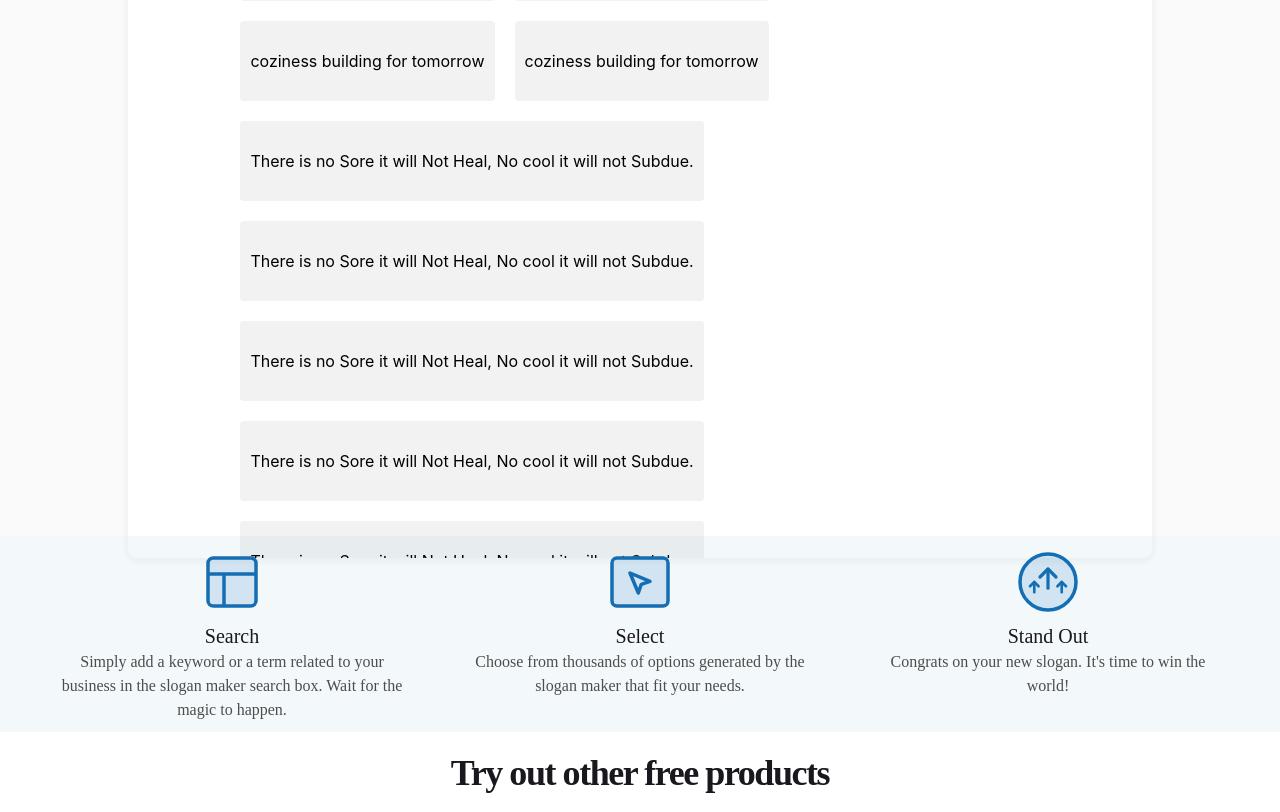
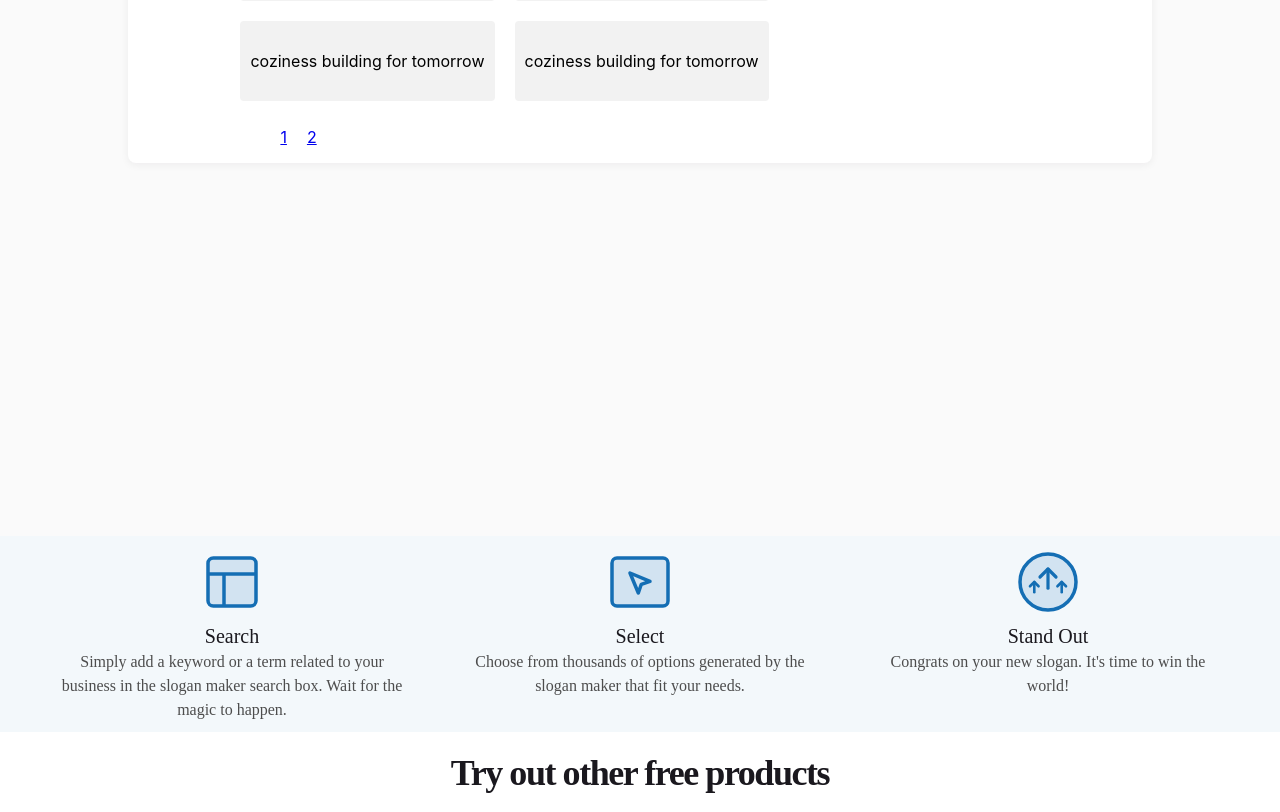
Before and after one commit to prabhashrai02/dukaan, a React (Create React App) app: page / in a window 1280 px wide. Shown: the part 1108-1920 px from the top of the page. Built offline with nearby package versions, Linux system fonts and the light colour scheme.

Commit message:
pagination added

```diff
--- a/src/Component/mainContent/mainContent.css
+++ b/src/Component/mainContent/mainContent.css
@@ -1,7 +1,7 @@
 .maincontent {
     position: absolute;
     width: 80%;
-    max-height: 1400px;
+    /* max-height: 1400px; */
     left: 10%;
     top: 30%;
     /* top: 134px; */
--- a/src/Component/mainContent/mainContent.js
+++ b/src/Component/mainContent/mainContent.js
@@ -1,5 +1,6 @@
-import React, {useState} from 'react';
+import React, { useState } from 'react';
 import Button from '../button/button';
+import Pagination from '../pagination/pagination';
 import './mainContent.css';
 
 const Maincontent = () => {
@@ -24,165 +25,16 @@ const Maincontent = () => {
         "coziness building for tomorrow",
         "coziness building for tomorrow",
         "coziness building for tomorrow",
-        "coziness building for tomorrow",
-        "There is no Sore it will Not Heal, No cool it will not Subdue.",
-        "There is no Sore it will Not Heal, No cool it will not Subdue.",
-        "There is no Sore it will Not Heal, No cool it will not Subdue.",
-        "There is no Sore it will Not Heal, No cool it will not Subdue.",
-        "There is no Sore it will Not Heal, No cool it will not Subdue.",
-        "coziness building for tomorrow",
-        "coziness building for tomorrow",
-        "coziness building for tomorrow",
-        "coziness building for tomorrow",
-        "coziness building for tomorrow",
-        "There is no Sore it will Not Heal, No cool it will not Subdue.",
-        "There is no Sore it will Not Heal, No cool it will not Subdue.",
-        "There is no Sore it will Not Heal, No cool it will not Subdue.",
-        "There is no Sore it will Not Heal, No cool it will not Subdue.",
-        "There is no Sore it will Not Heal, No cool it will not Subdue.",
-        "coziness building for tomorrow",
-        "coziness building for tomorrow",
-        "coziness building for tomorrow",
-        "coziness building for tomorrow",
-        "coziness building for tomorrow",
-        "There is no Sore it will Not Heal, No cool it will not Subdue.",
-        "There is no Sore it will Not Heal, No cool it will not Subdue.",
-        "There is no Sore it will Not Heal, No cool it will not Subdue.",
-        "There is no Sore it will Not Heal, No cool it will not Subdue.",
-        "There is no Sore it will Not Heal, No cool it will not Subdue.",
-        "coziness building for tomorrow",
-        "coziness building for tomorrow",
-        "coziness building for tomorrow",
-        "coziness building for tomorrow",
-        "coziness building for tomorrow",
-        "There is no Sore it will Not Heal, No cool it will not Subdue.",
-        "There is no Sore it will Not Heal, No cool it will not Subdue.",
-        "There is no Sore it will Not Heal, No cool it will not Subdue.",
-        "There is no Sore it will Not Heal, No cool it will not Subdue.",
-        "There is no Sore it will Not Heal, No cool it will not Subdue.",
-        "coziness building for tomorrow",
-        "coziness building for tomorrow",
-        "coziness building for tomorrow",
-        "coziness building for tomorrow",
-        "coziness building for tomorrow",
-        "There is no Sore it will Not Heal, No cool it will not Subdue.",
-        "There is no Sore it will Not Heal, No cool it will not Subdue.",
-        "There is no Sore it will Not Heal, No cool it will not Subdue.",
-        "There is no Sore it will Not Heal, No cool it will not Subdue.",
-        "There is no Sore it will Not Heal, No cool it will not Subdue.",
-        "coziness building for tomorrow",
-        "coziness building for tomorrow",
-        "coziness building for tomorrow",
-        "coziness building for tomorrow",
-        "coziness building for tomorrow",
-        "There is no Sore it will Not Heal, No cool it will not Subdue.",
-        "There is no Sore it will Not Heal, No cool it will not Subdue.",
-        "There is no Sore it will Not Heal, No cool it will not Subdue.",
-        "There is no Sore it will Not Heal, No cool it will not Subdue.",
-        "There is no Sore it will Not Heal, No cool it will not Subdue.",
-        "coziness building for tomorrow",
-        "coziness building for tomorrow",
-        "coziness building for tomorrow",
-        "coziness building for tomorrow",
-        "coziness building for tomorrow",
-        "There is no Sore it will Not Heal, No cool it will not Subdue.",
-        "There is no Sore it will Not Heal, No cool it will not Subdue.",
-        "There is no Sore it will Not Heal, No cool it will not Subdue.",
-        "There is no Sore it will Not Heal, No cool it will not Subdue.",
-        "There is no Sore it will Not Heal, No cool it will not Subdue.",
-        "coziness building for tomorrow",
-        "coziness building for tomorrow",
-        "coziness building for tomorrow",
-        "coziness building for tomorrow",
-        "coziness building for tomorrow",
-        "There is no Sore it will Not Heal, No cool it will not Subdue.",
-        "There is no Sore it will Not Heal, No cool it will not Subdue.",
-        "There is no Sore it will Not Heal, No cool it will not Subdue.",
-        "There is no Sore it will Not Heal, No cool it will not Subdue.",
-        "There is no Sore it will Not Heal, No cool it will not Subdue.",
-        "coziness building for tomorrow",
-        "coziness building for tomorrow",
-        "coziness building for tomorrow",
-        "coziness building for tomorrow",
-        "coziness building for tomorrow",
-        "There is no Sore it will Not Heal, No cool it will not Subdue.",
-        "There is no Sore it will Not Heal, No cool it will not Subdue.",
-        "There is no Sore it will Not Heal, No cool it will not Subdue.",
-        "There is no Sore it will Not Heal, No cool it will not Subdue.",
-        "There is no Sore it will Not Heal, No cool it will not Subdue.",
-        "coziness building for tomorrow",
-        "coziness building for tomorrow",
-        "coziness building for tomorrow",
-        "coziness building for tomorrow",
-        "coziness building for tomorrow",
-        "There is no Sore it will Not Heal, No cool it will not Subdue.",
-        "There is no Sore it will Not Heal, No cool it will not Subdue.",
-        "There is no Sore it will Not Heal, No cool it will not Subdue.",
-        "There is no Sore it will Not Heal, No cool it will not Subdue.",
-        "There is no Sore it will Not Heal, No cool it will not Subdue.",
-        "coziness building for tomorrow",
-        "coziness building for tomorrow",
-        "coziness building for tomorrow",
-        "coziness building for tomorrow",
-        "coziness building for tomorrow",
-        "There is no Sore it will Not Heal, No cool it will not Subdue.",
-        "There is no Sore it will Not Heal, No cool it will not Subdue.",
-        "There is no Sore it will Not Heal, No cool it will not Subdue.",
-        "There is no Sore it will Not Heal, No cool it will not Subdue.",
-        "There is no Sore it will Not Heal, No cool it will not Subdue.",
-        "coziness building for tomorrow",
-        "coziness building for tomorrow",
-        "coziness building for tomorrow",
-        "coziness building for tomorrow",
-        "coziness building for tomorrow",
-        "There is no Sore it will Not Heal, No cool it will not Subdue.",
-        "There is no Sore it will Not Heal, No cool it will not Subdue.",
-        "There is no Sore it will Not Heal, No cool it will not Subdue.",
-        "There is no Sore it will Not Heal, No cool it will not Subdue.",
-        "There is no Sore it will Not Heal, No cool it will not Subdue.",
-        "coziness building for tomorrow",
-        "coziness building for tomorrow",
-        "coziness building for tomorrow",
-        "coziness building for tomorrow",
-        "coziness building for tomorrow",
-        "There is no Sore it will Not Heal, No cool it will not Subdue.",
-        "There is no Sore it will Not Heal, No cool it will not Subdue.",
-        "There is no Sore it will Not Heal, No cool it will not Subdue.",
-        "There is no Sore it will Not Heal, No cool it will not Subdue.",
-        "There is no Sore it will Not Heal, No cool it will not Subdue.",
-        "coziness building for tomorrow",
-        "coziness building for tomorrow",
-        "coziness building for tomorrow",
-        "coziness building for tomorrow",
-        "coziness building for tomorrow",
-        "There is no Sore it will Not Heal, No cool it will not Subdue.",
-        "There is no Sore it will Not Heal, No cool it will not Subdue.",
-        "There is no Sore it will Not Heal, No cool it will not Subdue.",
-        "There is no Sore it will Not Heal, No cool it will not Subdue.",
-        "There is no Sore it will Not Heal, No cool it will not Subdue.",
-        "coziness building for tomorrow",
-        "coziness building for tomorrow",
-        "coziness building for tomorrow",
-        "coziness building for tomorrow",
-        "coziness building for tomorrow",
-        "There is no Sore it will Not Heal, No cool it will not Subdue.",
-        "There is no Sore it will Not Heal, No cool it will not Subdue.",
-        "There is no Sore it will Not Heal, No cool it will not Subdue.",
-        "There is no Sore it will Not Heal, No cool it will not Subdue.",
-        "There is no Sore it will Not Heal, No cool it will not Subdue.",
-        "coziness building for tomorrow",
-        "coziness building for tomorrow",
-        "coziness building for tomorrow",
-        "coziness building for tomorrow",
-        "coziness building for tomorrow",
+        "socond",
     ]
 
     const [currentPage, setCurrentPage] = useState(1);
-    const [postsPerPage] = useState(15);
+    const [postsPerPage] = useState(10);
 
     const indexOfLastPost = currentPage * postsPerPage;
     const indexOfFirstPost = indexOfLastPost - postsPerPage;
     const currentPosts = slogan.slice(indexOfFirstPost, indexOfLastPost);
+    const paginate = pageNumber => setCurrentPage(pageNumber);
 
     return (
         <div className="maincontent">
@@ -191,23 +43,29 @@ const Maincontent = () => {
                     Free slogan maker
                 </div>
                 <div className="maincontent_text">
-                Simply enter a term that describes your business, and get up to 1,000 relevant slogans for free.
+                    Simply enter a term that describes your business, and get up to 1,000 relevant slogans for free.
                 </div>
                 <div className="maincontent_Search_heading">
                     Word for your slogan
                 </div>
-                <input type="text" className="maincontent_searchbox"/>
-                <br/>
+                <input type="text" className="maincontent_searchbox" />
+                <br />
                 <Button className="maincontent_generate_button">Generate slogans</Button>
                 <div className="maincontent_line"></div>
-                <div className= "maincontent_data_box">
+                <div className="maincontent_data_box">
                     {
                         currentPosts.map((data, index) =>
-                        <li key={index} className="maincontent_data">
-                            {data}
-                        </li>
+                            <li key={index} className="maincontent_data">
+                                {data}
+                            </li>
+
                     )}
                 </div>
+                <Pagination
+                    postsPerPage={postsPerPage}
+                    totalPosts={slogan.length}
+                    paginate={paginate}
+                />
             </div>
         </div>
     )
--- /dev/null
+++ b/src/Component/pagination/pagination.css
@@ -0,0 +1,9 @@
+ul {
+    display: flex;
+    overflow-x: scroll;
+    list-style-type: none;
+}
+
+ul>li {
+    margin: 0 10px;
+}
--- /dev/null
+++ b/src/Component/pagination/pagination.js
@@ -0,0 +1,26 @@
+import React from 'react';
+import './pagination.css';
+
+const Pagination = ({ postsPerPage, totalPosts, paginate }) => {
+  const pageNumbers = [];
+
+  for (let i = 1; i <= Math.ceil(totalPosts / postsPerPage); i++) {
+    pageNumbers.push(i);
+  }
+
+  return (
+    <div>
+      <ul className='pagination'>
+        {pageNumbers.map(number => (
+          <li key={number} className='page-item'>
+            <a onClick={() => paginate(number)} href='!#' className='page-link'>
+              {number}
+            </a>
+          </li>
+        ))}
+      </ul>
+    </div>
+  );
+};
+
+export default Pagination;
```
